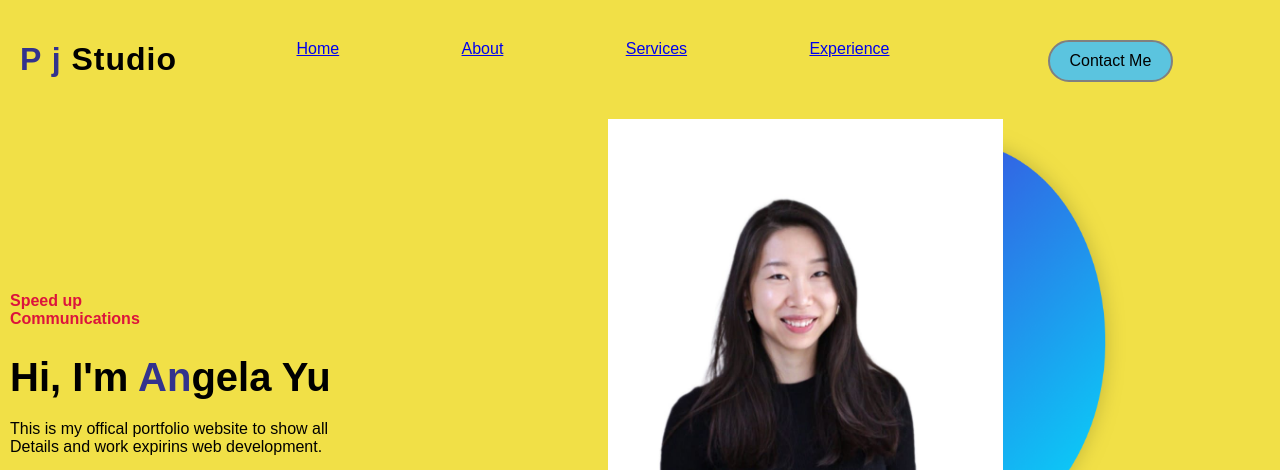
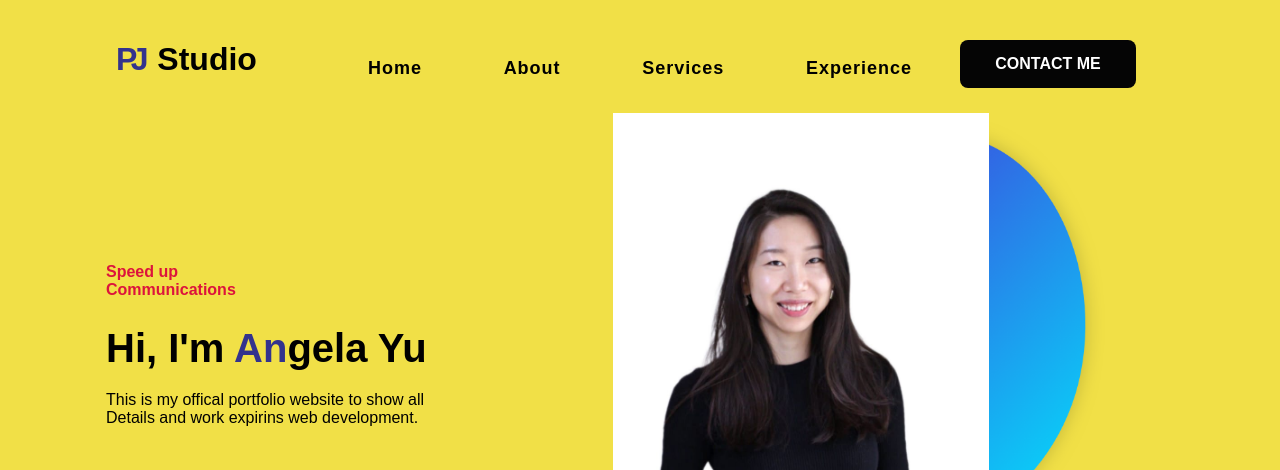
Before and after one commit to AMAKAONU/angel-profile, a plain HTML site: page my portfolio/index.html in a window 1280 px wide. Shown: the top 470 px of the page. Drawn offline with Linux system fonts and the light colour scheme.

Commit message:
take the css

```diff
--- a/my portfolio/styles.css
+++ b/my portfolio/styles.css
@@ -3,26 +3,47 @@ body{
     padding: 0;
     font-family: sans-serif;
 }
+
+.wrapper{
+    background-color: rgb(241, 224, 71);
+    height: 100vh;
+}
 .container{
-    max-width: 100%;
+    max-width: 85%;
     margin: 0 auto;
     position: relative;
-    background-color: rgb(241, 224, 71);
+
 
 }
 .navbar{
     display: flex;
     justify-content: space-between;
+    cursor: pointer;
+    align-items: flex-start;
 }
 .nav{
     display: flex;
     justify-content: space-between;
     width: 50%;
-    padding-top: 40px;
+    padding-top: 58px;
+    padding-bottom: 0;
 }
-.nav:hover{
-    color: #8b80bb;
-    transition: .4s;
+.navlist{
+    text-decoration: none;
+    color: black;
+    font-weight: 700;
+    letter-spacing: 1px;
+    font-size: 18px;
+    padding-bottom: 5px;
+    transition: 0.5s ease-out;
+
+
+
+}
+.navlist:hover{
+    letter-spacing: 1.5px;
+    border-bottom: 2px solid rgb(51, 51, 141);
+
 }
 .logo{
     width: 25%;
@@ -31,32 +52,42 @@ body{
 }
 .contactnav{
     width: 25%;
-    display: block;
-    margin: 0 auto;
-    padding-left: 94px;
+    display: flex;
+   justify-content: center;
+
 }
 .btn{
-    border: 2px solid grey;
-    color: black ;
-    background: rgb(91, 196, 223);
-    padding: 10px 20px;
-    margin-left: 64px;
+    /* border: 2px solid grey; */
+    border: 0;
+    color: rgb(255, 255, 255) ;
+    background:#050505;
+    padding: 15px 35px;
     margin-top: 40px;
-    border-radius: 35px;
+    font-weight: 600;
+    border-radius: 8px;
     font-size: 16px;
     font-family: Arial;
-    text-transform: capitalize;
+    text-transform: uppercase;
 }
 .btn:hover{
-    background:#8b80bb;
+    background: rgb(51, 51, 141);
     text-decoration: none;
 }
 .Pj{
     color: rgb(51, 51, 141);
-    letter-spacing: 1px;
+    /* letter-spacing: 0.02px; */
+    text-transform: uppercase;
     margin-left: 20px;
+    font-weight: 800;
+}
+.j{
+    position: relative;
+    left: -15px;
 }
 .span{
+    position: relative;
+    left: -15px;
+    text-transform: capitalize;
     color: black;
 }
 .span1{
```
